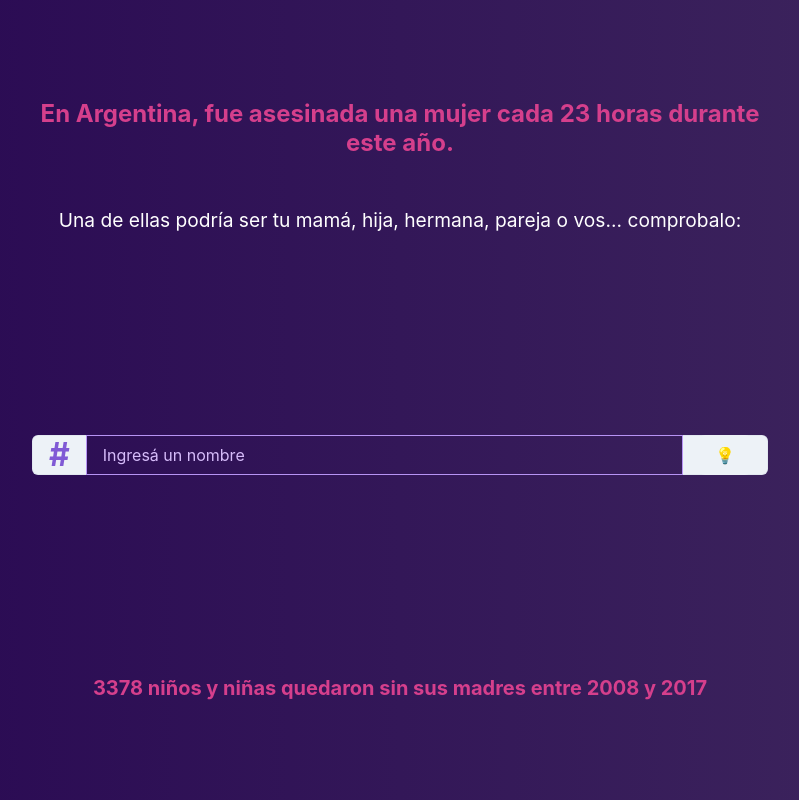
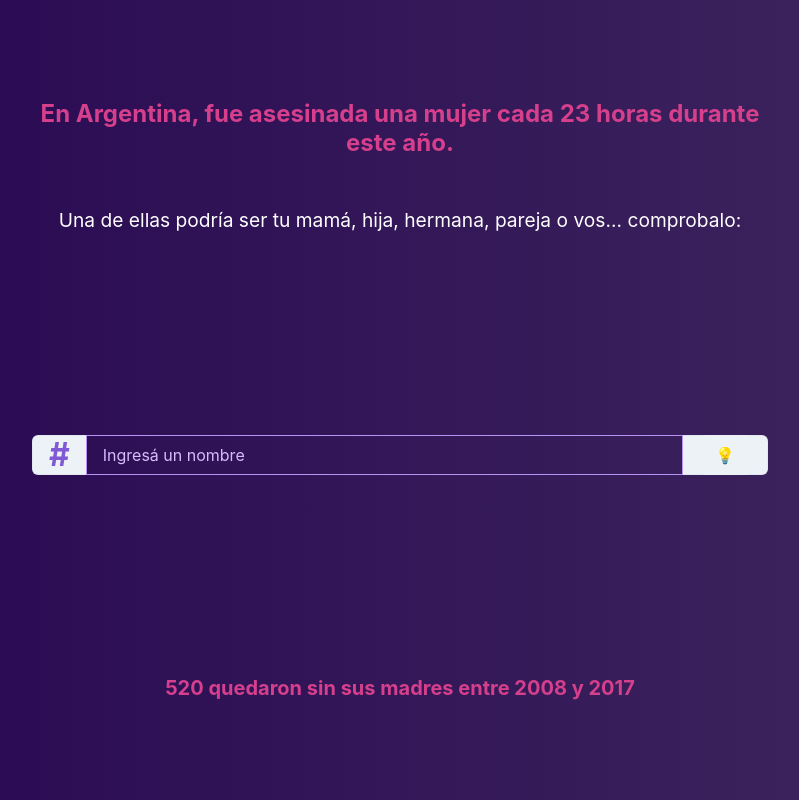
Before and after one commit to ojedacristian/paren-de-matarnos-ReactJS, a React (Vite) app: page / in a window 1280 px wide. Shown: the whole page, without its empty margins (240-1039 px from the left). Built offline with nearby package versions, Linux system fonts and the light colour scheme.

Commit message:
Data subtitle agregado

```diff
--- a/src/components/DataSub.tsx
+++ b/src/components/DataSub.tsx
@@ -1,9 +1,62 @@
 import { Heading } from '@chakra-ui/react';
+import { motion } from 'framer-motion';
+import { useEffect, useState } from 'react';
+
+const line1 = '3378 niños y niñas quedaron sin sus madres entre 2008 y 2017';
+const line2 = '520 quedaron sin sus madres entre 2008 y 2017';
+const line3 = '100 sin sus madres entre 2008 y 2017';
 
 export function DataSub() {
+  const [phrase, setPhrase] = useState(line1);
+
+  useEffect(() => {
+    setTimeout(() => {
+      phrase === line1
+        ? setPhrase(line2)
+        : setPhrase(line3);
+    }, 5000);
+  }, [phrase]);
+
+  const sentence = {
+    hidden: { opacity: 1 },
+    visible: {
+      opacity: 1,
+      transition: {
+        delay: 0.5,
+        staggerChildren: 0.03,
+      },
+    },
+  };
+
+  const letter = {
+    hidden: { opacity: 0, y: 50 },
+    visible: {
+      opacity: 1,
+      y: 0,
+    },
+  };
+
   return (
-    <Heading as="h2" color="pink.500" fontSize="xl" textAlign="center">
-      3378 niños y niñas quedaron sin sus madres entre 2008 y 2017
+    <Heading
+      as={motion.h2}
+      variants={sentence}
+      color="pink.500"
+      fontSize="xl"
+      textAlign="center"
+      initial="hidden"
+      animate="visible"
+    >
+      {
+        phrase
+        && phrase.split('').map((char, index) => (
+          <motion.span
+            key={`${char}-${index}`}
+            variants={letter}
+          >
+            {char}
+          </motion.span>
+        ))
+      }
     </Heading>
   );
 }
```
